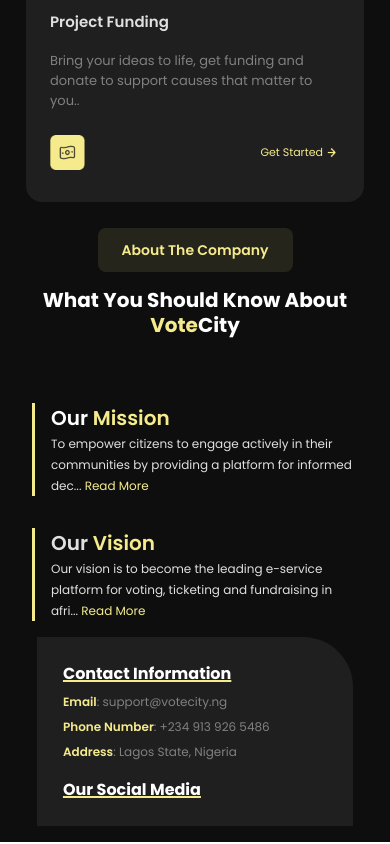
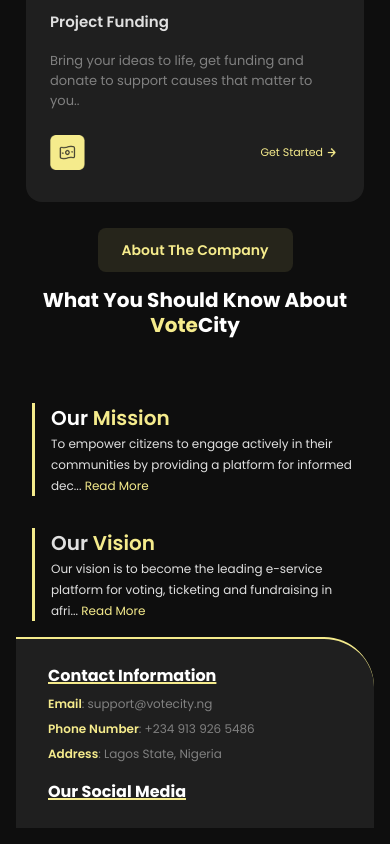
Before and after one commit to TajjDev/votecity, a React (Vite) app: page / in a window 390 px wide. Shown: the part 1327-2171 px from the top of the page. Built offline with nearby package versions, Linux system fonts and the light colour scheme; a web font is replaced by a local one.

Commit message:
Update about.css

```diff
--- a/src/assets/component/about/about.css
+++ b/src/assets/component/about/about.css
@@ -11,18 +11,21 @@
     flex-direction: row;
     justify-content: space-between;
     align-items: center;
+}.vM{
+    cursor: pointer;
 }
 #con{
-/*     box-shadow:inset 0 4px 8px 0 rgba(138, 136, 136, 0.23),inset 0 6px 20px 0 rgba(255, 255, 255, 0.23); */
+    /* box-shadow:inset 0 4px 8px 0 rgba(138, 136, 136, 0.23),inset 0 6px 20px 0 rgba(255, 255, 255, 0.23); */
     display: flex;
     justify-content: space-between;
     width: 88.3%;
     background-color: rgba(31, 31, 31, 1);
-    /* border: 2px solid #f5eb8c; */
+    border-top: 2px solid #f5eb8c;
     border-top-right-radius: 50px;
+    border-top: 2px solid #f5eb8c;
     justify-self: center;
     align-self: center;
-    padding: 16px 10px;
+    padding: 16px 16px;
 }
 #social{
     padding: 16px 20px;
@@ -228,6 +231,9 @@
 @media screen and (max-width:620px) {
     #con{
         flex-direction: column;
+        width: 100%;
+        padding: 16px 16px;
+        /* margin: 0 160px; */
     }
     #contact{
         align-self: start;
```
